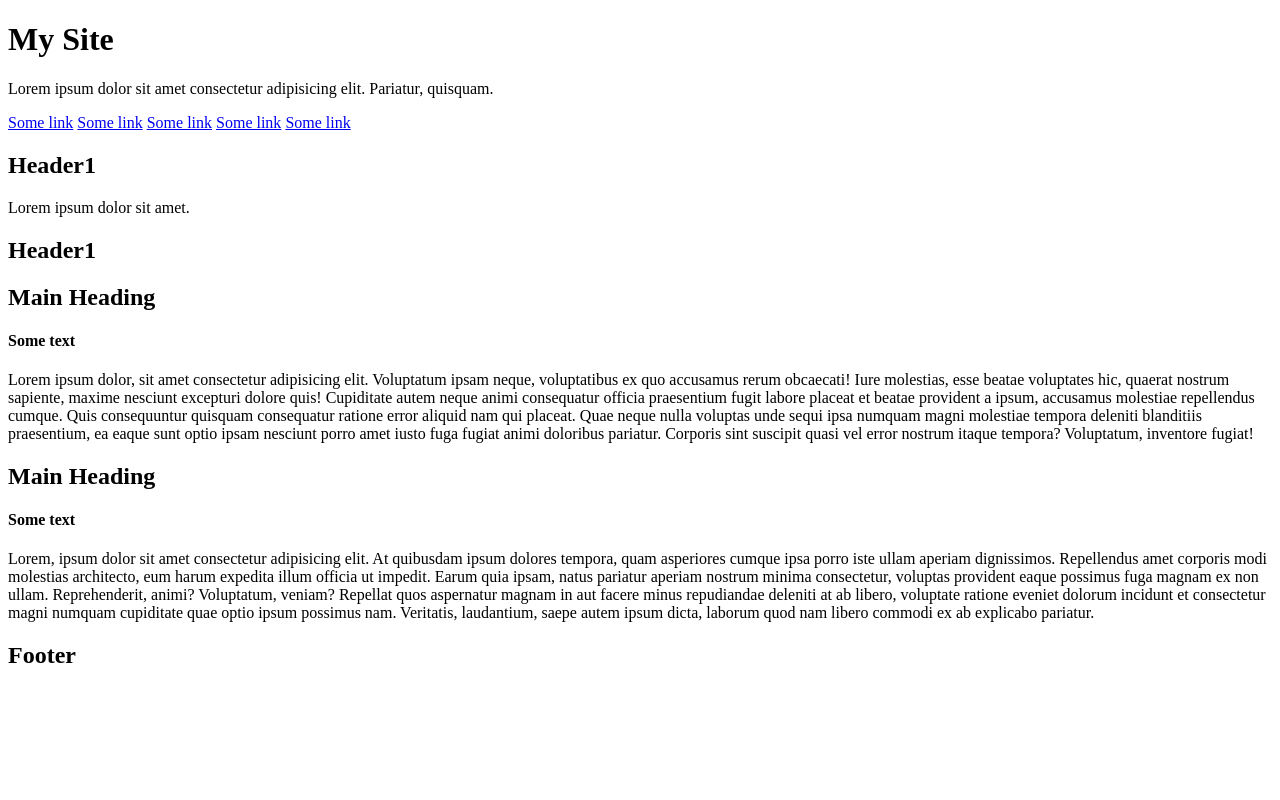
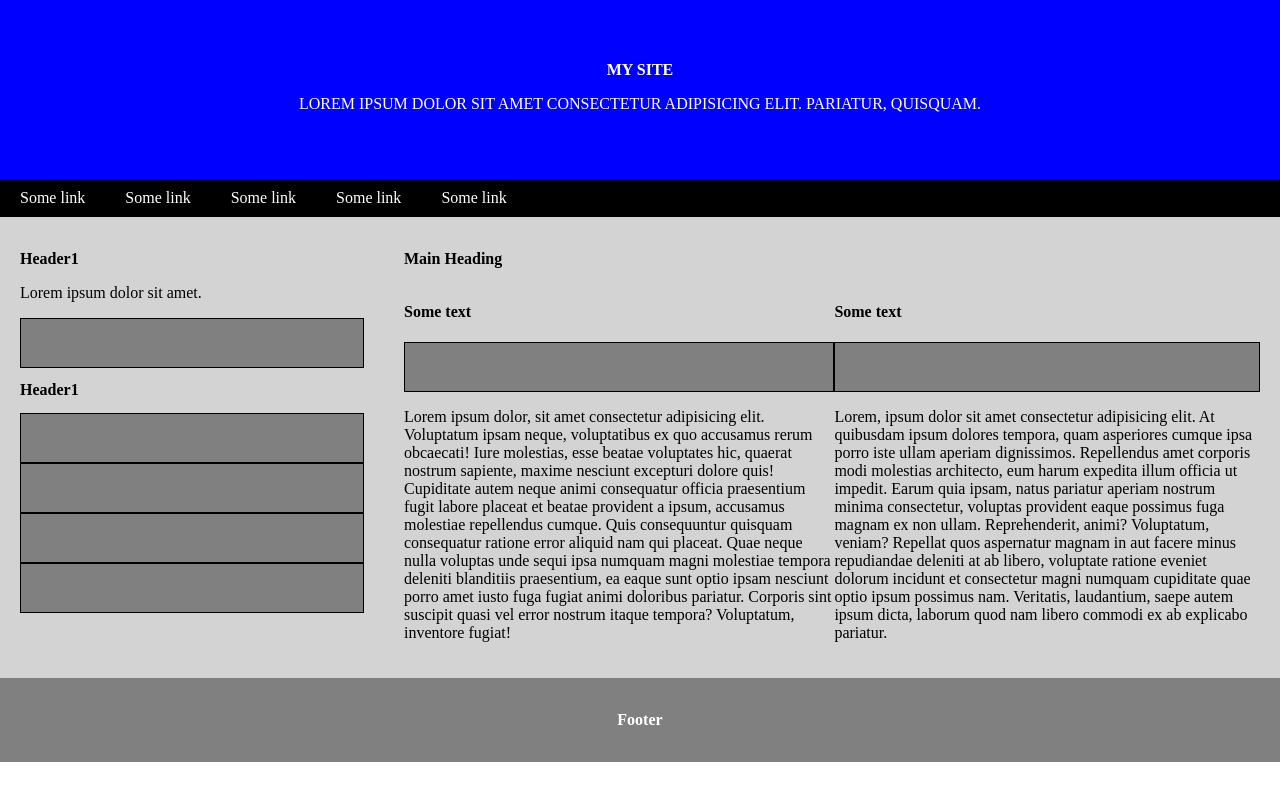
Before and after one commit to julietvt/media_pd20211, a plain HTML site: page index.html in a window 1280 px wide. Drawn offline with Linux system fonts and the light colour scheme.

Commit message:
style and media rules

```diff
--- a/css/style.css
+++ b/css/style.css
@@ -0,0 +1,90 @@
+* {
+  box-sizing: border-box;
+  font-size: 16px;
+}
+body {
+  margin: 0;
+  padding: 0;
+}
+
+.header {
+  text-align: center;
+  text-transform: uppercase;
+  background: blue;
+  color: white;
+  padding: 50px;
+}
+
+.navBar {
+  display: flex;
+  background-color: black;
+  /*justify-content: space-around;*/
+}
+
+.navBar a {
+  color: white;
+  text-decoration: none;
+  text-align: align;
+  padding: 10px 20px;
+}
+
+.navBar a:hover {
+  background-color: darkgrey;
+  color: black;
+  cursor: pointer;
+}
+
+.side {
+  flex: 30%;
+  padding: 20px;
+  background-color: lightgray;
+}
+
+.main {
+  flex: 70%;
+  background-color: lightgray;
+  padding: 20px;
+}
+
+.section {
+  display: flex;
+  flex-direction: row;
+}
+
+.footer {
+  padding: 20px;
+  text-align: center;
+  background: gray;
+  color: white;
+}
+
+.someImg {
+  height: 50px;
+  background-color: gray;
+  border: 1px solid black;
+}
+
+.wrapper {
+  display: flex;
+  flex-wrap: wrap;
+}
+
+@media screen and (max-width: 500px) {
+  * {
+    font-size: 10px;
+  }
+  .wrapper,
+  .navBar {
+    flex-direction: column;
+  }
+
+  .section {
+    flex-direction: column;
+  }
+}
+
+@media screen and (max-width: 700px) {
+  .navBar {
+    flex-direction: column;
+  }
+}
--- a/index.html
+++ b/index.html
@@ -5,6 +5,7 @@
     <meta http-equiv="X-UA-Compatible" content="IE=edge">
     <meta name="viewport" content="width=device-width, initial-scale=1.0">
     <title>Document</title>
+    <link href="css/style.css" rel="stylesheet">
 </head>
 <body>
     <!--header-->
@@ -20,7 +21,7 @@
         <a href="#">Some link</a>
         <a href="#">Some link</a>
     </div>
-
+    <div class="wrapper">
     <div class="side">
         <h2>Header1</h2>
         <p>Lorem ipsum dolor sit amet.</p>
@@ -33,15 +34,22 @@
     </div>
     <div class="main">
         <h2>Main Heading</h2>
+
+        <div class="section">
+            <div class="article">
             <h4>Some text</h4>
             <div class="someImg"></div>
             <p>Lorem ipsum dolor, sit amet consectetur adipisicing elit. Voluptatum ipsam neque, voluptatibus ex quo accusamus rerum obcaecati! Iure molestias, esse beatae voluptates hic, quaerat nostrum sapiente, maxime nesciunt excepturi dolore quis! Cupiditate autem neque animi consequatur officia praesentium fugit labore placeat et beatae provident a ipsum, accusamus molestiae repellendus cumque. Quis consequuntur quisquam consequatur ratione error aliquid nam qui placeat. Quae neque nulla voluptas unde sequi ipsa numquam magni molestiae tempora deleniti blanditiis praesentium, ea eaque sunt optio ipsam nesciunt porro amet iusto fuga fugiat animi doloribus pariatur. Corporis sint suscipit quasi vel error nostrum itaque tempora? Voluptatum, inventore fugiat!</p>
-        <h2>Main Heading</h2>
+        </div>
+
+        <div class="article">
             <h4>Some text</h4>
             <div class="someImg"></div>
             <p>Lorem, ipsum dolor sit amet consectetur adipisicing elit. At quibusdam ipsum dolores tempora, quam asperiores cumque ipsa porro iste ullam aperiam dignissimos. Repellendus amet corporis modi molestias architecto, eum harum expedita illum officia ut impedit. Earum quia ipsam, natus pariatur aperiam nostrum minima consectetur, voluptas provident eaque possimus fuga magnam ex non ullam. Reprehenderit, animi? Voluptatum, veniam? Repellat quos aspernatur magnam in aut facere minus repudiandae deleniti at ab libero, voluptate ratione eveniet dolorum incidunt et consectetur magni numquam cupiditate quae optio ipsum possimus nam. Veritatis, laudantium, saepe autem ipsum dicta, laborum quod nam libero commodi ex ab explicabo pariatur.</p>
         </div>
-
+        </div>
+    </div>
+    </div>
     <div class="footer">
         <h2>Footer</h2>
     </div>
```
Lines whose indentation alone changed are shown as unchanged.
